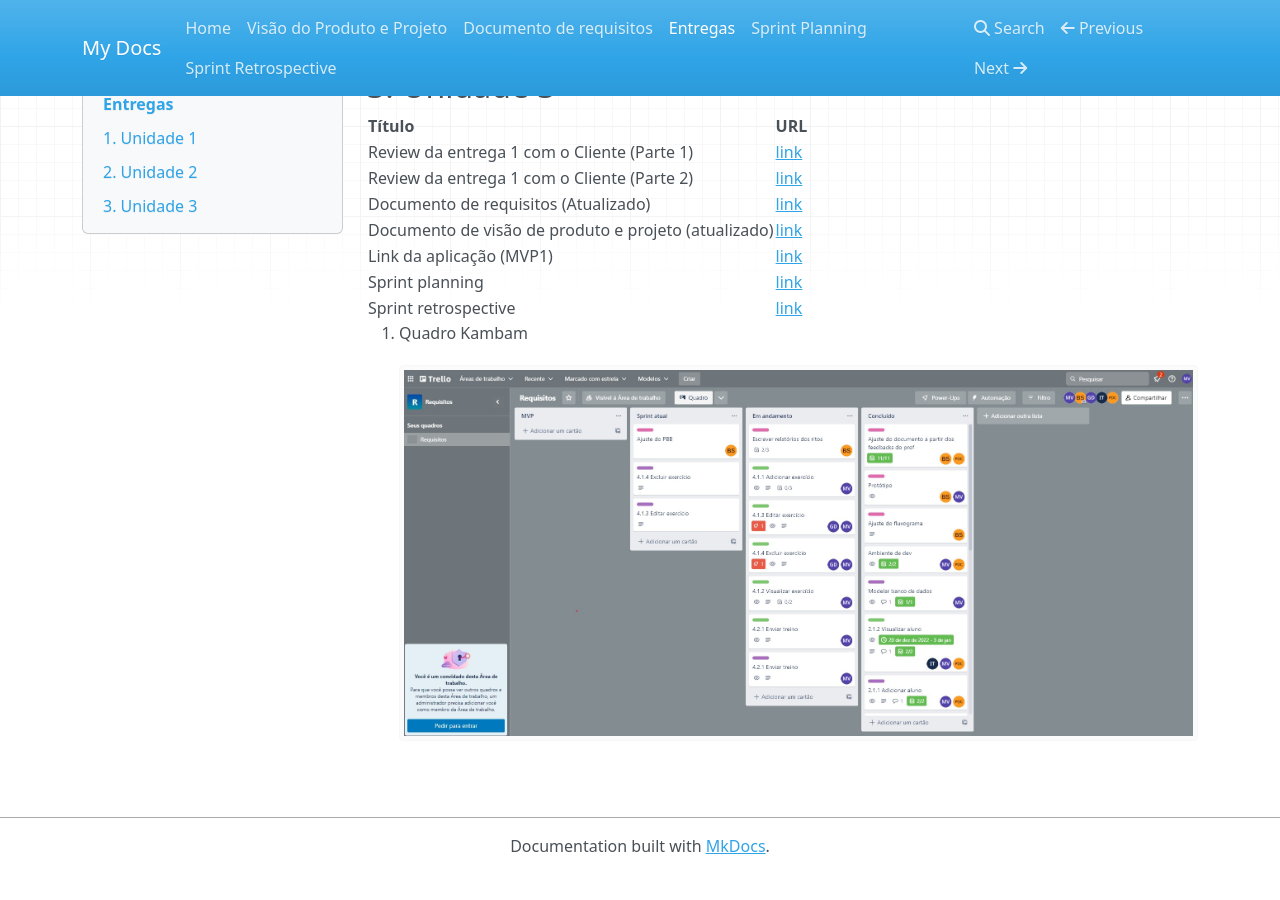
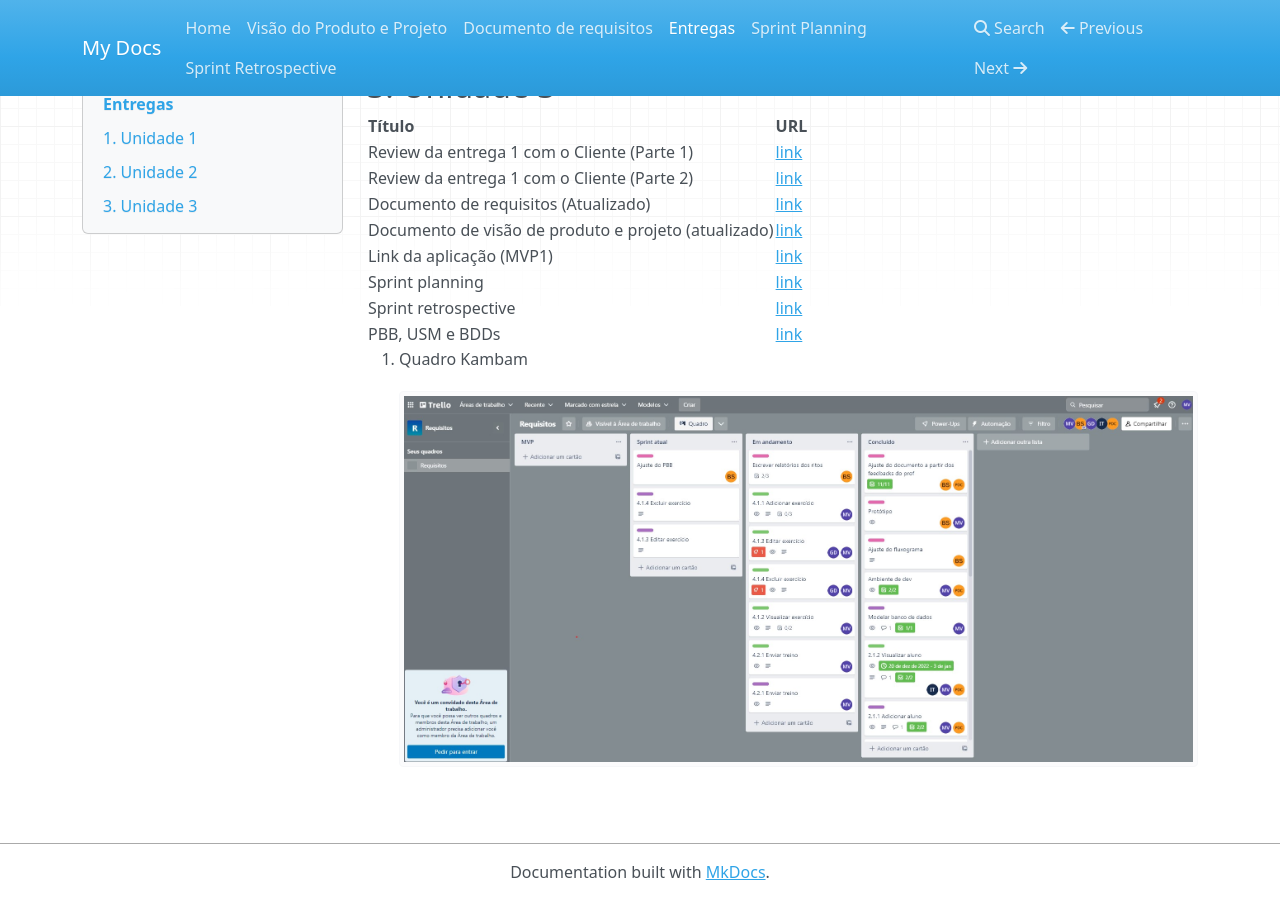
Before and after one commit to mdsreq-fga-unb/2022.2-Strix, an MkDocs documentation site: the page built from documentation/docs/entregas.md, in a window 1280 px wide and 900 px high, scrolled down 7029 px. Built offline with MkDocs 1.6.1, drawn with Linux system fonts in a browser that asks for light colours; nearby versions of some CDN libraries; before the commit the page ends 7903 px from its top, so only the background shows below that.

Commit message:
adicionando BDDs, PBB e USM

```diff
--- a/documentation/docs/entregas.md
+++ b/documentation/docs/entregas.md
@@ -43,5 +43,6 @@
 | Link da aplicação (MVP1) | [link](https://2022-2-strix.vercel.app/) |
 | Sprint planning | [link](./sprint_planning.md) |
 | Sprint retrospective | [link](./sprint_retrospective.md) |
+| PBB, USM e BDDs | [link](https://miro.com/app/board/uXjVP5RsYIU=/?share_link_id=755010508584) |
 
 1. Quadro Kambam ![](./img/trello.jpg)
```
Also changed, not shown: 3 other files.
